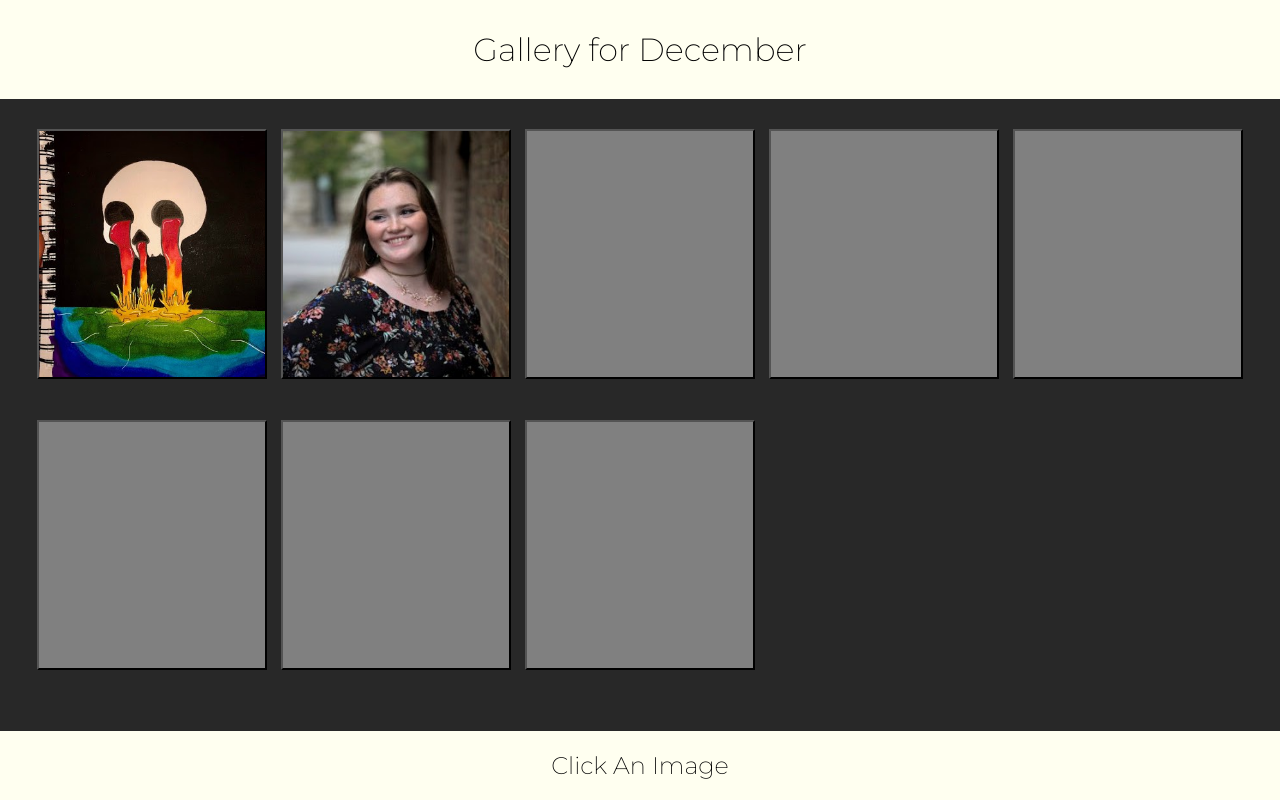
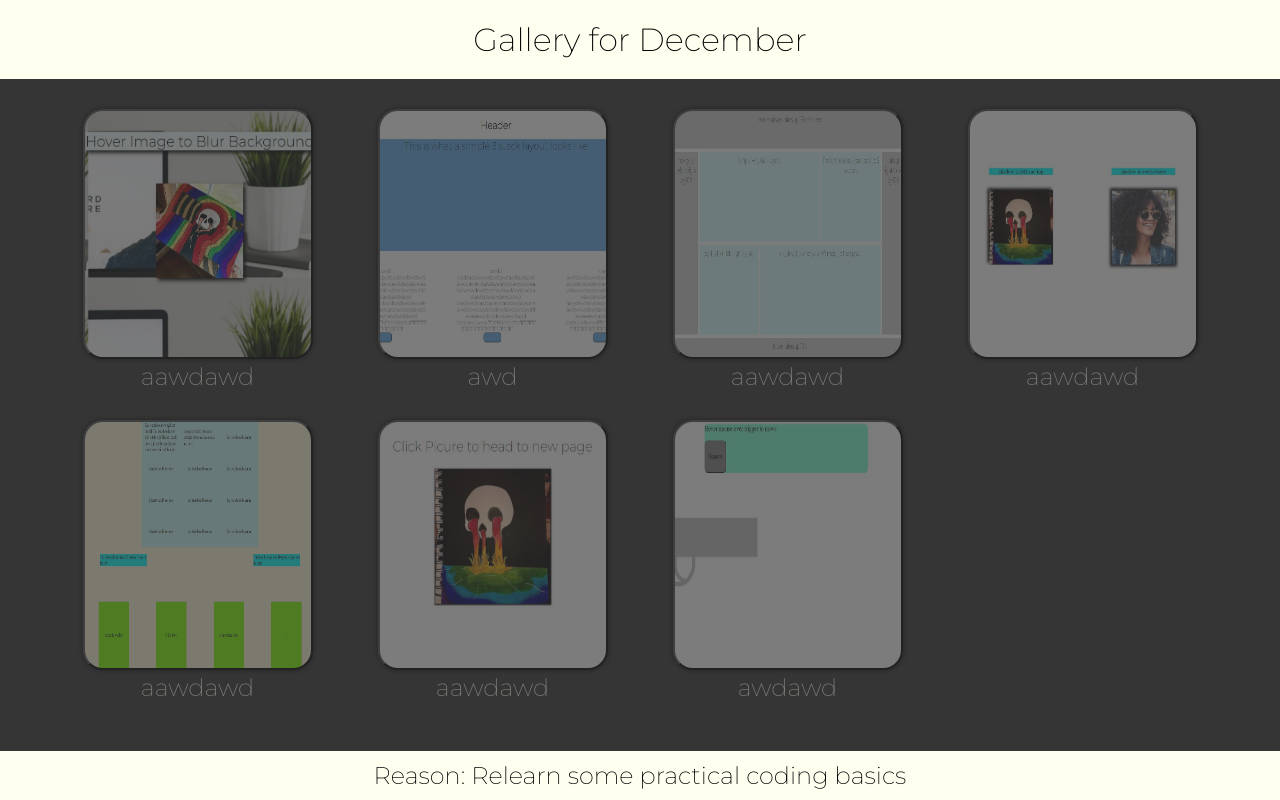
Before and after one commit to dannys0n/BackToBasics, a plain HTML site: page index.html in a window 1280 px wide. Drawn offline with Linux system fonts and the light colour scheme.

Commit message:
Add files via upload

```diff
--- a/click link.css
+++ b/click link.css
@@ -18,46 +18,83 @@ body {
 header {
     display: grid;
     font-size: xx-large;
-    padding: 30px;
+    padding: 20px;
 }
 
 main {
     font-size: x-large;
-    padding: 30px;
+    padding: 50px;
     color: #FFFFF0;
-    background-color: #282828;
+    background-color: #353535;
     display: grid;
     /*horizontal center pics.*/
     justify-items: center;
     /*grids move to next line if too small*/
     grid-template-columns: repeat(auto-fit,
-    minmax(240px, 1fr));
-    row-gap: 10px;
+    minmax(270px, 1fr));
+    row-gap: 50px;
+}
+
+.hoverColor {
+    margin-top: -20px;
+    height: 250px;
+    width: 230px;
+    opacity: .35;
+    transition-property: opacity;
+    transition-duration: .7s;
 }
 
 .images {
     height: 250px;
     width: 230px;
-    place-items: center;
-    /*image doesn't overflow box.*/
+    /*image sizes to box.*/
     background-size: cover;
+    background-size: 230px 250px;
     background-repeat: no-repeat;
-    background-color: gray;
+    border-radius: 20px;
+    box-shadow: 0px 0px 5px;
+    transition-property: box-shadow;
+    transition-duration: .7s;
+}
+
+.hoverColor:hover {
+    opacity: 1;
 }
 
 .images:hover {
     cursor: pointer;
+    box-shadow: 7px 7px 6px;
 }
 
 #picOne {
-    background-image: url("img/M3Cskull.jpg");
+    background-image: url("img/img1.jpg");
 }
 
 #picTwo {
-    background-image: url("img/MarySelfieC.jpg");
+    background-image: url("img/img2.jpg");
+}
+
+#picThree {
+    background-image: url("img/img3.jpg");
+}
+
+#picFour {
+    background-image: url("img/img4.jpg");
+}
+
+#picFive {
+    background-image: url("img/img5.jpg");
+}
+
+#picSix {
+    background-image: url("img/img6.jpg");
+}
+
+#picSeven {
+    background-image: url("img/img7.jpg");
 }
 
 footer {
     font-size: x-large;
-    padding: 20px;
+    padding: 10px;
 }
--- a/click link.js
+++ b/click link.js
@@ -1,7 +1,11 @@
-//creates a constant to pick this element (bugged to only work on picOne)
-const linkOne = document.querySelector(".images")
+const linkOne = document.querySelector("#picOne")
+const linkTwo = document.querySelector("#picTwo")
 
-//links to new page
+
 linkOne.addEventListener("click", () => {
-    window.location.href = "https://maryspaintings.netlify.app/index.html";
+    window.location.href = "https://github.com/";
 });
+
+linkTwo.addEventListener("click", () => {
+    window.location.href = "https://www.google.com/";
+});
--- a/index.html
+++ b/index.html
@@ -11,17 +11,36 @@
     <header>Gallery for December</header>
 
     <main>
-        <button class="images" id="picOne"></button>
-        <button class="images" id="picTwo"></button>
-        <button class="images"></button>
-        <button class="images"></button>
-        <button class="images"></button>
-        <button class="images"></button>
-        <button class="images"></button>
-        <button class="images"></button>
+        <div class="hoverColor">
+            <button class="images" id="picOne"></button>
+            aawdawd</div>
+
+        <div class="hoverColor">
+            <button class="images" id="picTwo"></button>
+            awd</div>
+
+        <div class="hoverColor">
+            <button class="images" id="picThree"></button>
+            aawdawd</div>
+
+        <div class="hoverColor">
+            <button class="images" id="picFour"></button>
+            aawdawd</div>
+
+        <div class="hoverColor">
+            <button class="images" id="picFive"></button>
+            aawdawd</div>
+
+        <div class="hoverColor">
+            <button class="images" id="picSix"></button>
+            aawdawd</div>
+
+        <div class="hoverColor">
+            <button class="images" id="picSeven"></button>
+            awdawd</div>
     </main>
 
-    <footer>Click An Image</footer>
+    <footer>Reason: Relearn some practical coding basics</footer>
 
 </body>
 
```
Also changed, not shown: img/img1.JPG (added), img/img2.JPG (added), img/img3.JPG (added), img/img4.JPG (added), img/img5.JPG (added), img/img6.JPG (added), img/img7.JPG (added).
